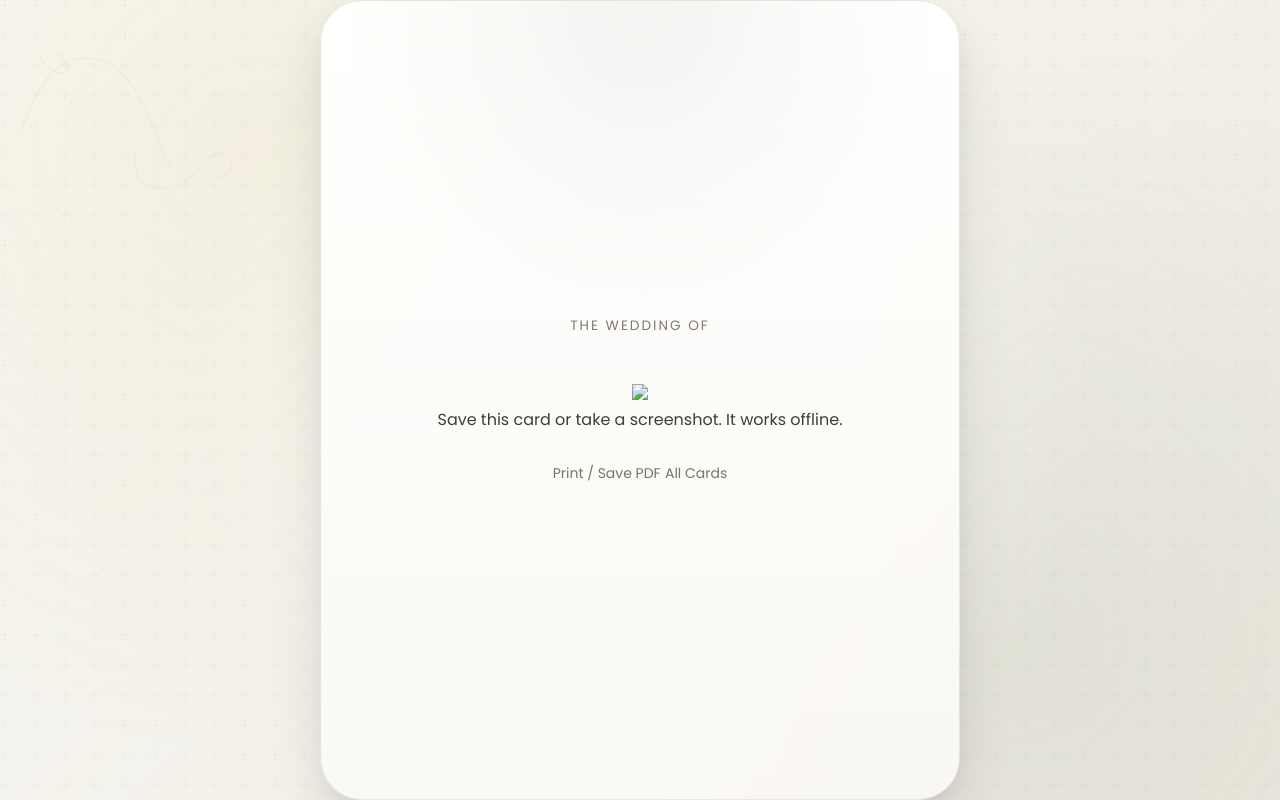
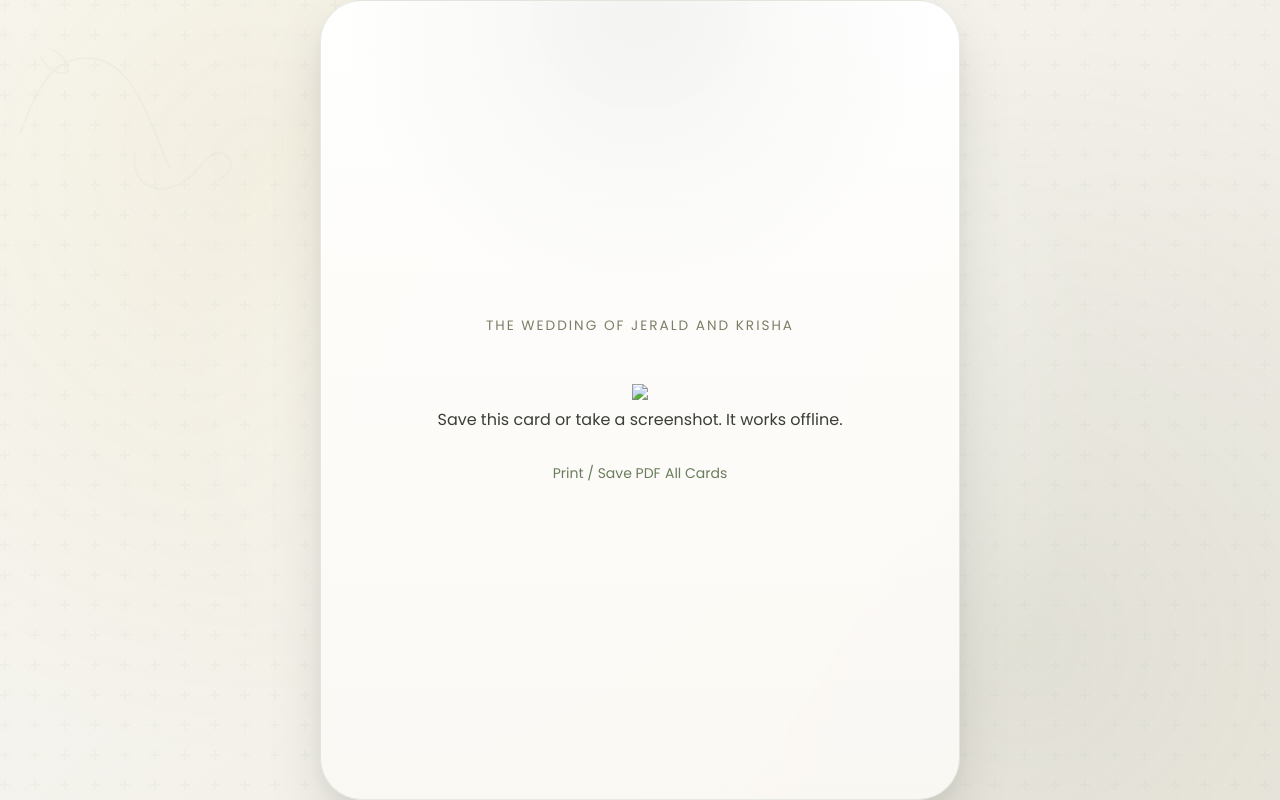
Before and after one commit to josepaolosdg/wedding-seat-app, a Flask app: template templates/card.html in a window 1280 px wide. Run offline with Flask 3, Linux system fonts and the light colour scheme; the template is opened without the code that fills it, so the values that code supplies are empty.

Commit message:
Added name of couple in single qr code view

```diff
--- a/templates/card.html
+++ b/templates/card.html
@@ -12,7 +12,7 @@
 <div class="card wedding-card">
     <div class="card-frame"></div>
     <div class="card-content">
-        <div class="eyebrow">The wedding of</div>
+        <div class="eyebrow">The wedding of Jerald and Krisha</div>
         <h1>{{ guest.name }}</h1>
         <div class="table">{{ guest.table }}</div>
 
```
